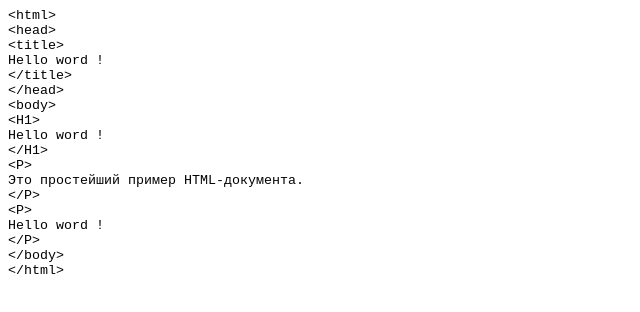
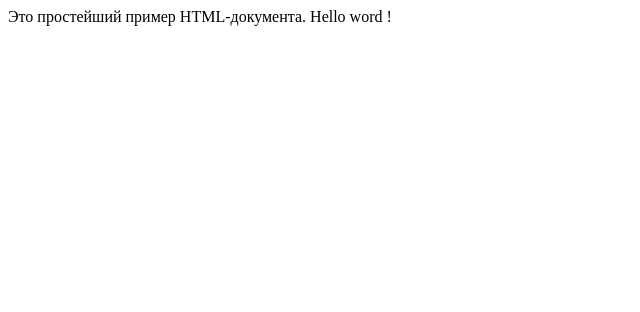
Before and after one commit to yarbel82/Docker, a plain HTML site: page index.html in a window 1280 px wide. Shown: the whole page, without its empty margins (0-640 px from the left). Drawn offline with Linux system fonts and the light colour scheme.

Commit message:
new_index.html

```diff
--- a/index.html
+++ b/index.html
@@ -1,40 +1,6 @@
-<!DOCTYPE HTML PUBLIC "-//W3C//DTD HTML 4.0 Transitional//EN">
 <html>
 <head>
-	<meta http-equiv="content-type" content="text/html; charset=utf-8"/>
-	<title></title>
-	<meta name="generator" content="LibreOffice 6.2.7.1 (Linux)"/>
-	<meta name="created" content="2019-09-28T22:10:04.251816431"/>
-	<meta name="changed" content="2019-09-28T22:53:37.721630980"/>
-	<style type="text/css">
-		@page { size: 21.59cm 27.94cm; margin: 2cm }
-		p { margin-bottom: 0.25cm; background: transparent; line-height: 115%; background: transparent }
-		pre { background: transparent; background: transparent }
-		pre.western { font-family: "Liberation Mono", monospace; font-size: 10pt }
-		pre.cjk { font-family: "Noto Sans Mono CJK SC", monospace; font-size: 10pt }
-		pre.ctl { font-family: "Liberation Mono", monospace; font-size: 10pt }
-		a:link { color: #000080; so-language: zxx; text-decoration: underline }
-		a:visited { color: #800000; so-language: zxx; text-decoration: underline }
-	</style>
 </head>
-<body lang="ru-RU" link="#000080" vlink="#800000" dir="ltr"><pre class="western">&lt;html&gt;
-&lt;head&gt;
-&lt;title&gt;
+Это простейший пример HTML-документа.
 Hello word !
-&lt;/title&gt;
-&lt;/head&gt;
-&lt;body&gt;
-&lt;H1&gt;
-Hello word !
-&lt;/H1&gt;
-&lt;P&gt;
-Это простейший пример HTML-документа.
-&lt;/P&gt;
-&lt;P&gt;
-Hello word !
-&lt;/P&gt;
-&lt;/body&gt;
-&lt;/html&gt;
-</pre>
-</body>
 </html>
```
